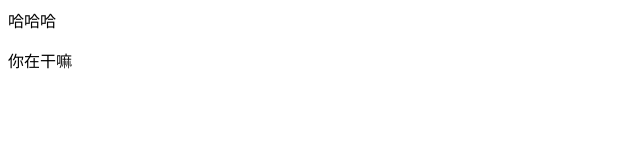
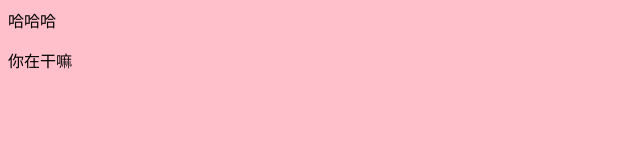
Before and after one commit to FengGG001/Cc970927, a plain HTML site: page index.html in a window 1280 px wide. Shown: the whole page, without its empty margins (0-640 px from the left). Drawn offline with Linux system fonts and the light colour scheme.

Commit message:
创建了一个css文件并且给index的body添加了样式

```diff
--- /dev/null
+++ b/css/index.css
@@ -0,0 +1,3 @@
+body {
+    background-color: pink;
+}
--- a/index.html
+++ b/index.html
@@ -4,6 +4,7 @@
     <meta charset="UTF-8">
     <meta name="viewport" content="width=device-width, initial-scale=1.0">
     <title>Document</title>
+    <link rel="stylesheet" href="./css/index.css">
 </head>
 <body>
     <div>哈哈哈</div>
```
